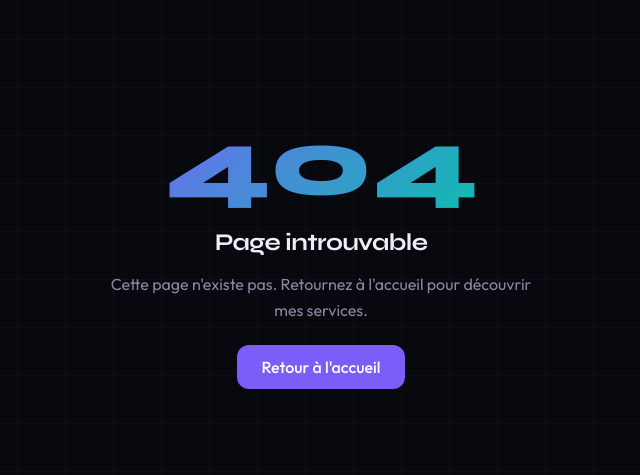
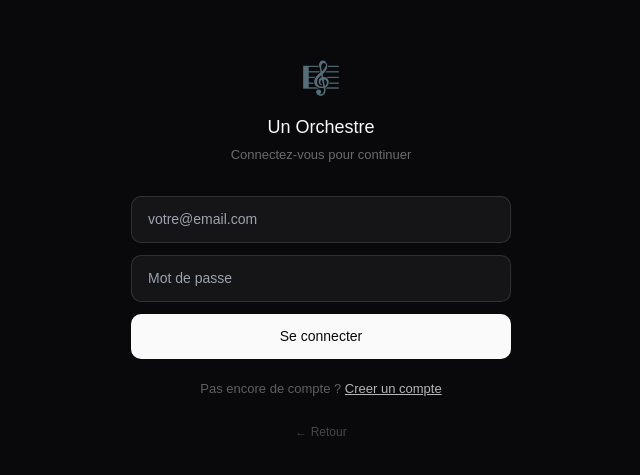
Before and after one commit to yvesnet9/yvescodes, a Next.js app: page /orchestre/login in a window 1280 px wide. Before the commit this address had no page. Shown: the part 153-628 px from the top of the page, without its empty margins (319-959 px from the left). Built offline with nearby package versions, Linux system fonts and the light colour scheme; no server answers.

Commit message:
feat: auth Supabase — login/signup + protection chat

```diff
--- a/src/app/orchestre/chat/page.tsx
+++ b/src/app/orchestre/chat/page.tsx
@@ -1,5 +1,6 @@
 "use client";
 import { useState, useRef, useEffect } from "react";
+import { supabase } from "@/lib/supabase";
 
 interface Message {
   id: string;
@@ -10,19 +11,26 @@ interface Message {
 
 export default function Chat() {
   const [messages, setMessages] = useState<Message[]>([
-    {
-      id: "0",
-      role: "assistant",
-      content: "Bonjour. Posez-moi n\'importe quelle question.",
-    },
+    { id: "0", role: "assistant", content: "Bonjour. Posez-moi n\'importe quelle question." },
   ]);
   const [input, setInput] = useState("");
   const [loading, setLoading] = useState(false);
   const bottomRef = useRef<HTMLDivElement>(null);
 
   useEffect(() => {
+    supabase.auth.getSession().then(({ data: { session } }) => {
+      if (!session) window.location.href = "/orchestre/login";
+    });
+  }, []);
+
+  useEffect(() => {
     bottomRef.current?.scrollIntoView({ behavior: "smooth" });
   }, [messages]);
+
+  const handleLogout = async () => {
+    await supabase.auth.signOut();
+    window.location.href = "/orchestre/login";
+  };
 
   const send = async () => {
     const prompt = input.trim();
@@ -62,20 +70,17 @@ export default function Chat() {
     <main style={{ fontFamily: "\'DM Sans\', sans-serif", background: "#09090b", color: "#fafafa", height: "100vh", display: "flex", flexDirection: "column" }}>
       <link href="https://fonts.googleapis.com/css2?family=DM+Sans:wght@300;400;500&display=swap" rel="stylesheet" />
 
-      {/* Header */}
-      <div style={{ padding: "14px 20px", borderBottom: "0.5px solid rgba(255,255,255,0.06)", display: "flex", alignItems: "center", gap: 10, background: "rgba(9,9,11,0.95)", backdropFilter: "blur(12px)", flexShrink: 0 }}>
-        <a href="/orchestre" style={{ color: "rgba(255,255,255,0.3)", textDecoration: "none", fontSize: 13, display: "flex", alignItems: "center", gap: 6 }}>
-          <span>←</span>
-        </a>
+      <div style={{ padding: "14px 20px", borderBottom: "0.5px solid rgba(255,255,255,0.06)", display: "flex", alignItems: "center", gap: 10, background: "rgba(9,9,11,0.95)", flexShrink: 0 }}>
+        <a href="/orchestre" style={{ color: "rgba(255,255,255,0.3)", textDecoration: "none", fontSize: 13 }}>←</a>
         <span style={{ fontSize: 18 }}>🎼</span>
         <span style={{ fontSize: 14, fontWeight: 500 }}>Un Orchestre</span>
-        <div style={{ marginLeft: "auto", display: "flex", alignItems: "center", gap: 6 }}>
+        <div style={{ marginLeft: "auto", display: "flex", alignItems: "center", gap: 8 }}>
           <span style={{ width: 7, height: 7, borderRadius: "50%", background: "#1D9E75", display: "inline-block" }} />
           <span style={{ fontSize: 12, color: "rgba(255,255,255,0.35)" }}>En ligne</span>
+          <button onClick={handleLogout} style={{ marginLeft: 8, fontSize: 11, color: "rgba(255,255,255,0.25)", background: "none", border: "none", cursor: "pointer" }}>Deconnexion</button>
         </div>
       </div>
 
-      {/* Messages */}
       <div style={{ flex: 1, overflowY: "auto", padding: "24px 20px", display: "flex", flexDirection: "column", gap: 16, maxWidth: 720, width: "100%", margin: "0 auto", boxSizing: "border-box" }}>
         {messages.map(msg => (
           <div key={msg.id} style={{ display: "flex", justifyContent: msg.role === "user" ? "flex-end" : "flex-start" }}>
@@ -90,14 +95,12 @@ export default function Chat() {
               borderRadius: msg.role === "user" ? "12px 12px 3px 12px" : "3px 12px 12px 12px",
               background: msg.role === "user" ? "rgba(127,119,221,0.15)" : "rgba(255,255,255,0.04)",
               border: msg.role === "user" ? "0.5px solid rgba(127,119,221,0.25)" : "0.5px solid rgba(255,255,255,0.07)",
-              fontSize: 14,
-              lineHeight: 1.65,
+              fontSize: 14, lineHeight: 1.65,
               color: msg.role === "user" ? "rgba(255,255,255,0.9)" : "rgba(255,255,255,0.8)",
-              fontWeight: 300,
-              whiteSpace: "pre-wrap",
+              fontWeight: 300, whiteSpace: "pre-wrap",
             }}>
               {msg.loading ? (
-                <div style={{ display: "flex", gap: 4, alignItems: "center", padding: "2px 0" }}>
+                <div style={{ display: "flex", gap: 4, alignItems: "center" }}>
                   {[0,1,2].map(i => (
                     <span key={i} style={{ width: 5, height: 5, borderRadius: "50%", background: "rgba(255,255,255,0.3)", display: "inline-block", animation: `pulse 1.2s ${i*0.2}s ease-in-out infinite` }} />
                   ))}
@@ -109,7 +112,6 @@ export default function Chat() {
         <div ref={bottomRef} />
       </div>
 
-      {/* Input */}
       <div style={{ padding: "16px 20px", borderTop: "0.5px solid rgba(255,255,255,0.06)", background: "rgba(9,9,11,0.95)", flexShrink: 0 }}>
         <div style={{ maxWidth: 720, margin: "0 auto", display: "flex", gap: 10, alignItems: "flex-end" }}>
           <textarea
@@ -120,11 +122,8 @@ export default function Chat() {
             rows={1}
             style={{ flex: 1, background: "rgba(255,255,255,0.05)", border: "0.5px solid rgba(255,255,255,0.1)", borderRadius: 10, padding: "11px 14px", color: "#fafafa", fontSize: 14, fontFamily: "\'DM Sans\', sans-serif", fontWeight: 300, resize: "none", outline: "none", lineHeight: 1.5 }}
           />
-          <button
-            onClick={send}
-            disabled={loading || !input.trim()}
-            style={{ width: 40, height: 40, borderRadius: 10, background: loading || !input.trim() ? "rgba(255,255,255,0.05)" : "rgba(127,119,221,0.8)", border: "0.5px solid rgba(255,255,255,0.1)", cursor: loading || !input.trim() ? "not-allowed" : "pointer", display: "flex", alignItems: "center", justifyContent: "center", flexShrink: 0, fontSize: 16, transition: "all 0.2s" }}
-          >
+          <button onClick={send} disabled={loading || !input.trim()}
+            style={{ width: 40, height: 40, borderRadius: 10, background: loading || !input.trim() ? "rgba(255,255,255,0.05)" : "rgba(127,119,221,0.8)", border: "0.5px solid rgba(255,255,255,0.1)", cursor: loading || !input.trim() ? "not-allowed" : "pointer", display: "flex", alignItems: "center", justifyContent: "center", flexShrink: 0, fontSize: 16 }}>
             ↑
           </button>
         </div>
--- /dev/null
+++ b/src/app/orchestre/login/page.tsx
@@ -0,0 +1,88 @@
+"use client";
+import { useState } from "react";
+import { supabase } from "@/lib/supabase";
+
+export default function OrchestreLogin() {
+  const [email, setEmail] = useState("");
+  const [password, setPassword] = useState("");
+  const [mode, setMode] = useState<"login" | "signup">("login");
+  const [loading, setLoading] = useState(false);
+  const [error, setError] = useState("");
+  const [success, setSuccess] = useState("");
+
+  const handle = async (e: React.FormEvent) => {
+    e.preventDefault();
+    setLoading(true);
+    setError("");
+    setSuccess("");
+
+    if (mode === "login") {
+      const { error } = await supabase.auth.signInWithPassword({ email, password });
+      if (error) setError(error.message);
+      else window.location.href = "/orchestre/chat";
+    } else {
+      const { data, error } = await supabase.auth.signUp({ email, password });
+      if (error) setError(error.message);
+      else if (data.session) window.location.href = "/orchestre/chat";
+      else setSuccess("Verifiez votre email pour confirmer votre compte.");
+    }
+    setLoading(false);
+  };
+
+  return (
+    <main style={{ fontFamily: "sans-serif", background: "#09090b", color: "#fafafa", minHeight: "100vh", display: "flex", alignItems: "center", justifyContent: "center", padding: 24 }}>
+      <div style={{ width: "100%", maxWidth: 380 }}>
+        <div style={{ textAlign: "center", marginBottom: 32 }}>
+          <a href="/orchestre" style={{ fontSize: 32, display: "block", marginBottom: 12, textDecoration: "none" }}>🎼</a>
+          <div style={{ fontSize: 18, fontWeight: 500, marginBottom: 4 }}>Un Orchestre</div>
+          <div style={{ fontSize: 13, color: "rgba(255,255,255,0.4)" }}>
+            {mode === "login" ? "Connectez-vous pour continuer" : "Creer votre compte"}
+          </div>
+        </div>
+
+        <form onSubmit={handle} style={{ display: "flex", flexDirection: "column", gap: 12 }}>
+          <input
+            type="email"
+            value={email}
+            onChange={e => setEmail(e.target.value)}
+            placeholder="votre@email.com"
+            required
+            style={{ padding: "12px 16px", background: "rgba(255,255,255,0.05)", border: "0.5px solid rgba(255,255,255,0.12)", borderRadius: 10, color: "#fafafa", fontSize: 14, outline: "none" }}
+          />
+          <input
+            type="password"
+            value={password}
+            onChange={e => setPassword(e.target.value)}
+            placeholder="Mot de passe"
+            required
+            style={{ padding: "12px 16px", background: "rgba(255,255,255,0.05)", border: "0.5px solid rgba(255,255,255,0.12)", borderRadius: 10, color: "#fafafa", fontSize: 14, outline: "none" }}
+          />
+          <button
+            type="submit"
+            disabled={loading}
+            style={{ padding: "12px", background: loading ? "rgba(255,255,255,0.1)" : "#fafafa", color: "#09090b", border: "none", borderRadius: 10, fontSize: 14, fontWeight: 500, cursor: loading ? "not-allowed" : "pointer" }}
+          >
+            {loading ? "..." : mode === "login" ? "Se connecter" : "Creer mon compte"}
+          </button>
+        </form>
+
+        {error && <p style={{ color: "#E24B4A", fontSize: 13, textAlign: "center", marginTop: 12 }}>{error}</p>}
+        {success && <p style={{ color: "#1D9E75", fontSize: 13, textAlign: "center", marginTop: 12 }}>{success}</p>}
+
+        <p style={{ textAlign: "center", fontSize: 13, color: "rgba(255,255,255,0.35)", marginTop: 20 }}>
+          {mode === "login" ? "Pas encore de compte ? " : "Deja un compte ? "}
+          <button
+            onClick={() => { setMode(mode === "login" ? "signup" : "login"); setError(""); }}
+            style={{ background: "none", border: "none", color: "rgba(255,255,255,0.7)", cursor: "pointer", fontSize: 13, textDecoration: "underline" }}
+          >
+            {mode === "login" ? "Creer un compte" : "Se connecter"}
+          </button>
+        </p>
+
+        <p style={{ textAlign: "center", marginTop: 24, fontSize: 12 }}>
+          <a href="/orchestre" style={{ color: "rgba(255,255,255,0.25)", textDecoration: "none" }}>← Retour</a>
+        </p>
+      </div>
+    </main>
+  );
+}
--- a/src/lib/supabase.ts
+++ b/src/lib/supabase.ts
@@ -1,6 +1,6 @@
-import { createClient } from "@supabase/supabase-js";
+import { createClient } from '@supabase/supabase-js';
 
 const supabaseUrl = process.env.NEXT_PUBLIC_SUPABASE_URL!;
-const supabaseAnonKey = process.env.NEXT_PUBLIC_SUPABASE_ANON_KEY!;
+const supabaseKey = process.env.NEXT_PUBLIC_SUPABASE_ANON_KEY!;
 
-export const supabase = createClient(supabaseUrl, supabaseAnonKey);
+export const supabase = createClient(supabaseUrl, supabaseKey);
```
